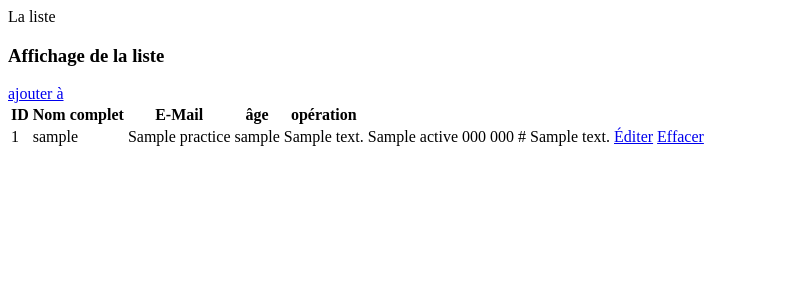
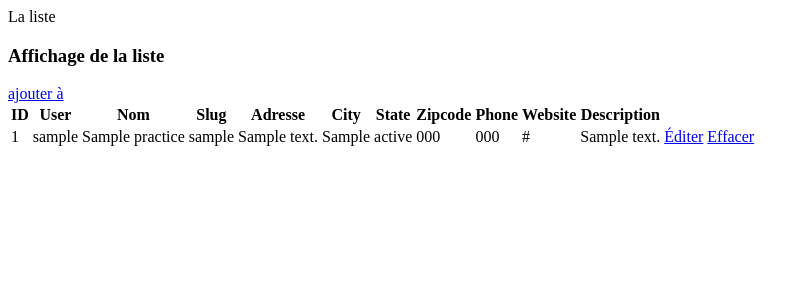
Before and after one commit to pierreribault/django-docto, a Django app: template consulting/templates/practices/index.html in a window 1280 px wide. Shown: the top 300 px of the page, without its empty margins (0-809 px from the left). Run offline with Django 3.2, Linux system fonts and the light colour scheme; the template is opened without the code that fills it: values that come from a table or form of the project are taken from there, others are empty; tables that the repository leaves empty hold one stand-in row (values such as "Sample post").

Commit message:
UPDATE table

```diff
--- a/consulting/templates/practices/index.html
+++ b/consulting/templates/practices/index.html
@@ -11,10 +11,16 @@ La liste
     <thead>
         <tr>
             <th>ID</th>
-            <th>Nom complet</th>
-            <th>E-Mail</th>
-            <th>âge</th>
-            <th>opération</th>
+            <th>User</th>
+            <th>Nom</th>
+            <th>Slug</th>
+            <th>Adresse</th>
+            <th>City</th>
+            <th>State</th>
+            <th>Zipcode</th>
+            <th>Phone</th>
+            <th>Website</th>
+            <th>Description</th>
         </tr>
     </thead>
     <tbody>
```
